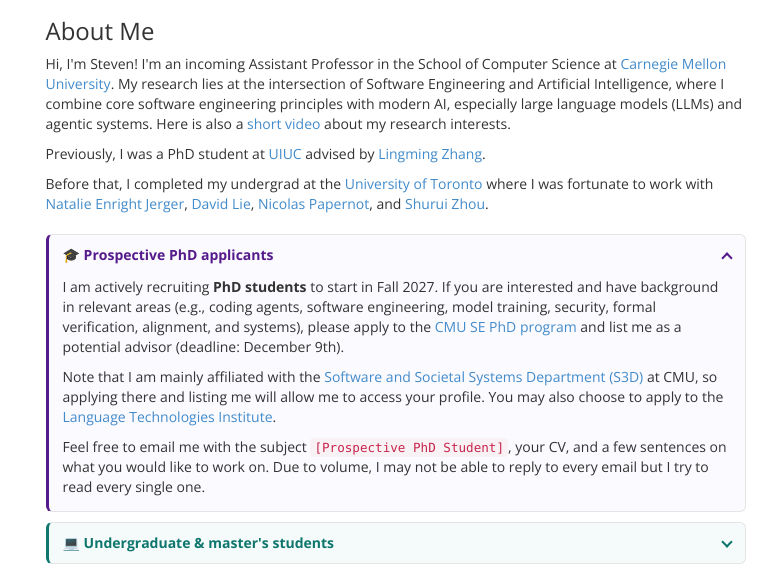
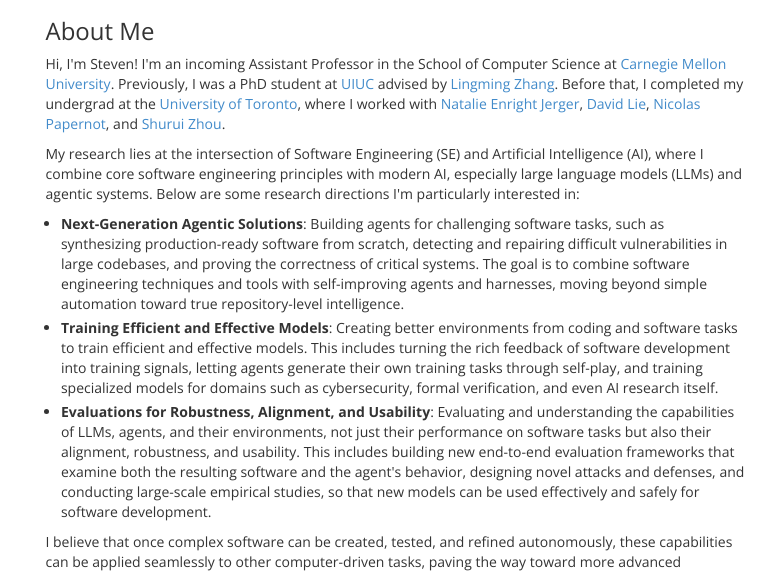
Before and after one commit to steven-site/steven-site.github.io, a plain HTML site: page index.html in a window 1280 px wide. Shown: the part 252-825 px from the top of the page, without its empty margins (237-1015 px from the left). Drawn offline with nearby package versions, Linux system fonts and the light colour scheme.

Commit message:
Update about section

```diff
--- a/index.html
+++ b/index.html
@@ -32,16 +32,16 @@
       $('a[data-toggle="tab"]').on('click', function(e) {
 	history.pushState(null, null, $(this).attr('href'));
       });
-      // navigate to a tab when the history changes
-      window.addEventListener("popstate", function(e) {
-	var activeTab = $('[href=' + location.hash + ']');
-	if (activeTab.length) {
-	  activeTab.tab('show');
-	} else {
-	  $('a[href=#about]').tab('show');
-	}
-      });
-      $('a[href=#about]').tab('show');
+      // show the tab named in the URL (e.g. #publications), or About if none;
+      // runs on page load and when going back/forward. The panes' ids end in
+      // "-pane" so the browser doesn't also jump down to the section on load.
+      function showTabFromHash() {
+        var tabs = $('#tabs a[data-toggle="tab"]');
+        var match = tabs.filter(function() { return this.getAttribute('href') === location.hash; });
+        (match.length ? match : tabs.filter('[href="#about"]')).tab('show');
+      }
+      window.addEventListener('popstate', showTabFromHash);
+      showTabFromHash();
 
       // light/dark toggle: flip the current theme and remember the choice
       $('#theme-toggle').on('click', function() {
@@ -83,8 +83,8 @@
 <div class="container">
   <div class="header">
     <ul class="nav nav-pills pull-right" id="tabs">
-      <li><a href="#about" data-toggle="tab">about</a></li>
-      <li><a href="#publications" data-toggle="tab">publications</a></li>
+      <li><a href="#about" data-target="#about-pane" data-toggle="tab">about</a></li>
+      <li><a href="#publications" data-target="#publications-pane" data-toggle="tab">publications</a></li>
       <li>
         <button type="button" id="theme-toggle" class="theme-toggle" aria-label="Toggle dark mode" title="Toggle dark mode">
           <svg class="icon-moon" viewBox="0 0 24 24" fill="none" stroke="currentColor" stroke-width="2" stroke-linecap="round" stroke-linejoin="round" aria-hidden="true"><path d="M21 12.79A9 9 0 1 1 11.21 3 7 7 0 0 0 21 12.79z"/></svg>
@@ -119,32 +119,61 @@
     </div>
 </div>
 
-<div class="tab-pane" id="about">
+<div class="tab-pane" id="about-pane">
 <div class="col-lg-12">
   <h3>About Me</h3>
       <p>
         Hi, I'm Steven! I'm an incoming Assistant Professor in the School of Computer Science at <a href="https://www.cmu.edu/">Carnegie Mellon University</a>.
-        My research lies at the intersection of Software Engineering and Artificial Intelligence,
-        where I combine core software engineering principles with modern AI,
-        especially large language models (LLMs) and agentic systems.
-        Here is also a <a href="https://www.youtube.com/watch?v=yNaihBvcta4">short video</a> about my research interests.
-      </p>
-      <p>
         Previously, I was a PhD student at <a href="https://cs.illinois.edu/">UIUC</a> advised by <a href="http://lingming.cs.illinois.edu/">Lingming Zhang</a>.
-      </p>
-      <p>
-        Before that, I completed my undergrad at the <a href="https://www.ece.utoronto.ca/">University of Toronto</a> where
-        I was fortunate to work with <a href="https://www.eecg.utoronto.ca/~enright/">Natalie Enright Jerger</a>,
+        Before that, I completed my undergrad at the <a href="https://www.ece.utoronto.ca/">University of Toronto</a>, where
+        I worked with <a href="https://www.eecg.utoronto.ca/~enright/">Natalie Enright Jerger</a>,
         <a href="https://security.csl.toronto.edu/">David Lie</a>, <a href="https://www.papernot.fr/">Nicolas Papernot</a>,
         and <a href="https://www.eecg.utoronto.ca/~shuruiz/">Shurui Zhou</a>.
       </p>
+      <p>
+        My research lies at the intersection of Software Engineering (SE) and Artificial Intelligence (AI),
+        where I combine core software engineering principles with modern AI,
+        especially large language models (LLMs) and agentic systems.
+        Below are some research directions I'm particularly interested in:
+      </p>
 
-      <details class="prospective" open>
+      <ul class="research-directions">
+        <li>
+          <b>Next-Generation Agentic Solutions</b>:
+          Building agents for challenging software tasks, such as synthesizing production-ready software from scratch,
+          detecting and repairing difficult vulnerabilities in large codebases, and proving the correctness of critical systems.
+          The goal is to combine software engineering techniques and tools with self-improving agents and harnesses,
+          moving beyond simple automation toward true repository-level intelligence.
+        </li>
+        <li>
+          <b>Training Efficient and Effective Models</b>:
+          Creating better environments from coding and software tasks to train efficient and effective models.
+          This includes turning the rich feedback of software development into training signals, letting agents generate
+          their own training tasks through self-play, and training specialized models for domains such as cybersecurity,
+          formal verification, and even AI research itself.
+        </li>
+        <li>
+          <b>Evaluations for Robustness, Alignment, and Usability</b>:
+          Evaluating and understanding the capabilities of LLMs, agents, and their environments,
+          not just their performance on software tasks but also their alignment, robustness, and usability.
+          This includes building new end-to-end evaluation frameworks that examine both the resulting software and the agent's
+          behavior, designing novel attacks and defenses, and conducting large-scale empirical studies, so that new models
+          can be used effectively and safely for software development.
+        </li>
+      </ul>
+      <p>
+        I believe that once complex software can be created, tested, and refined autonomously, these capabilities can be applied
+        seamlessly to other computer-driven tasks, paving the way toward more advanced automated reasoning and intelligence.
+      </p>
+
+      <!-- Here is also a <a href="https://www.youtube.com/watch?v=yNaihBvcta4">short video</a> about my research interests. -->
+
+      <details class="prospective">
         <summary>🎓 Prospective PhD applicants</summary>
         <div class="prospective-body">
           <p>
             I am actively recruiting <b>PhD students</b> to start in Fall 2027.
-            If you are interested and have background in relevant areas
+            If you are interested and have a background in relevant areas
             (e.g., coding agents, software engineering, model training, security, formal verification, alignment, and systems),
              please apply to the <a href="https://se-phd.isri.cmu.edu/Prospective%20Students/apply.html">CMU SE PhD program</a>
             and list me as a potential advisor (deadline: December 9th).
@@ -156,7 +185,7 @@
           </p>
           <p>
             Feel free to email me with the subject <code>[Prospective PhD Student]</code>, your CV, and a few
-            sentences on what you would like to work on. Due to volume, I may not be able to reply to every email but I try to read every single one.
+            sentences on what you would like to work on. Due to volume, I may not be able to reply to every email, but I try to read every single one.
           </p>
         </div>
       </details>
@@ -165,7 +194,7 @@
         <summary>💻 Undergraduate &amp; master's students</summary>
         <div class="prospective-body">
           <p>
-            I am happy to work with motivated <b>undergraduate and master's students who are currently enrolled in CMU</b> on research projects.
+            I am happy to work with motivated <b>undergraduate and master's students who are currently enrolled at CMU</b> on research projects.
           </p>
           <p>
             If you are interested, email me with the subject <code>[Undergrad/Master's Research]</code>, your CV, and a
@@ -300,7 +329,7 @@
   <!-- <p> website template shamelessly taken from <a href="https://cseweb.ucsd.edu/~dstefan/">Deian Stefan</a> </p> -->
 </div>
 </div>
-<div class="tab-pane" id="publications">
+<div class="tab-pane" id="publications-pane">
     <div class="col-lg-12">
     <h3>Publications</h3>
     <p> Below is the list of my complete publications. <a href="https://scholar.google.com/citations?user=-PCjRp8AAAAJ&hl=en">Google Scholar</a> also provides such a list. </p>
--- a/main.css
+++ b/main.css
@@ -182,6 +182,10 @@ font-size:6pt;
 .profile .media-body img {
   vertical-align: bottom;
 }
+/* Research directions list in About Me */
+.research-directions li + li {
+  margin-top: 4px;
+}
 /* Profile photo: cropped to a square with rounded corners */
 .profile-photo {
   width: 140px;
```
